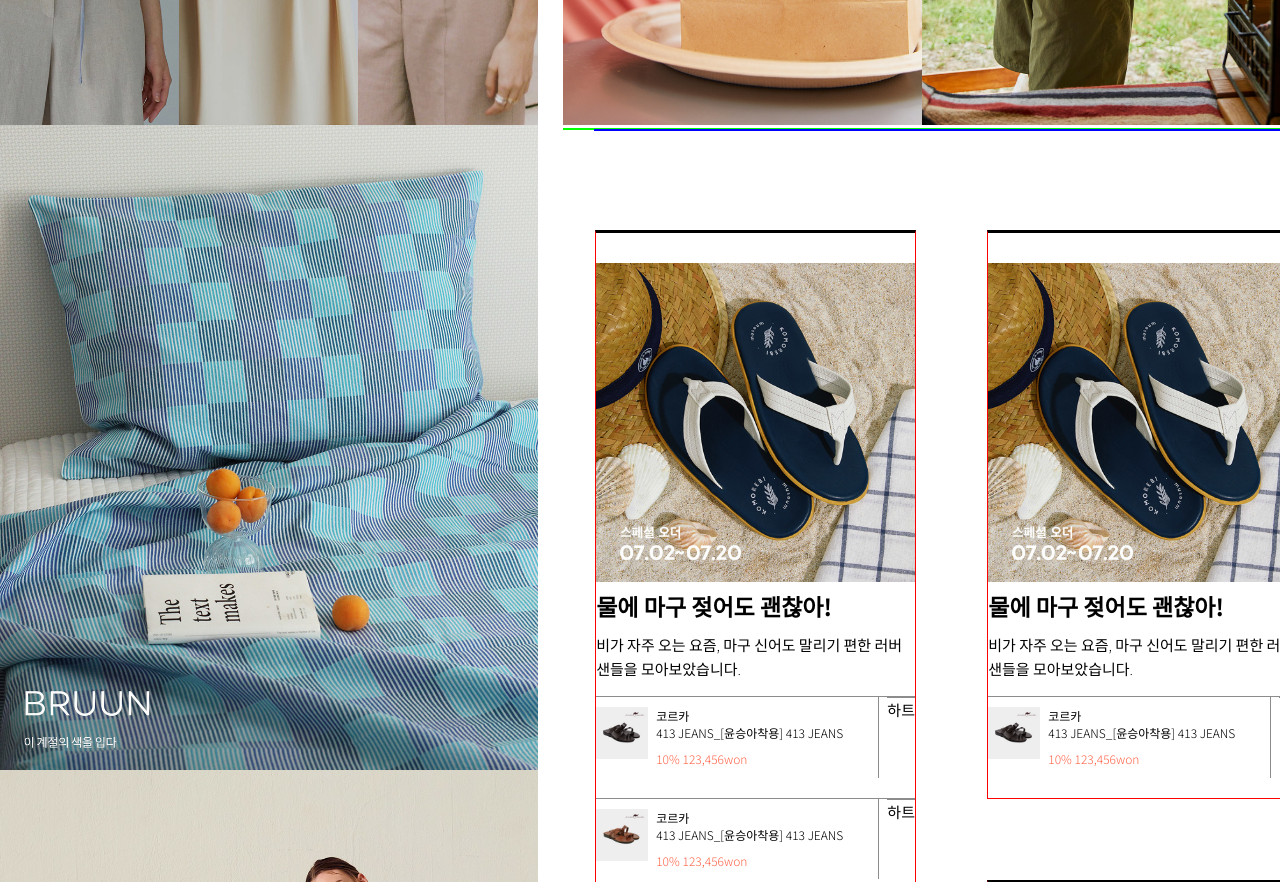
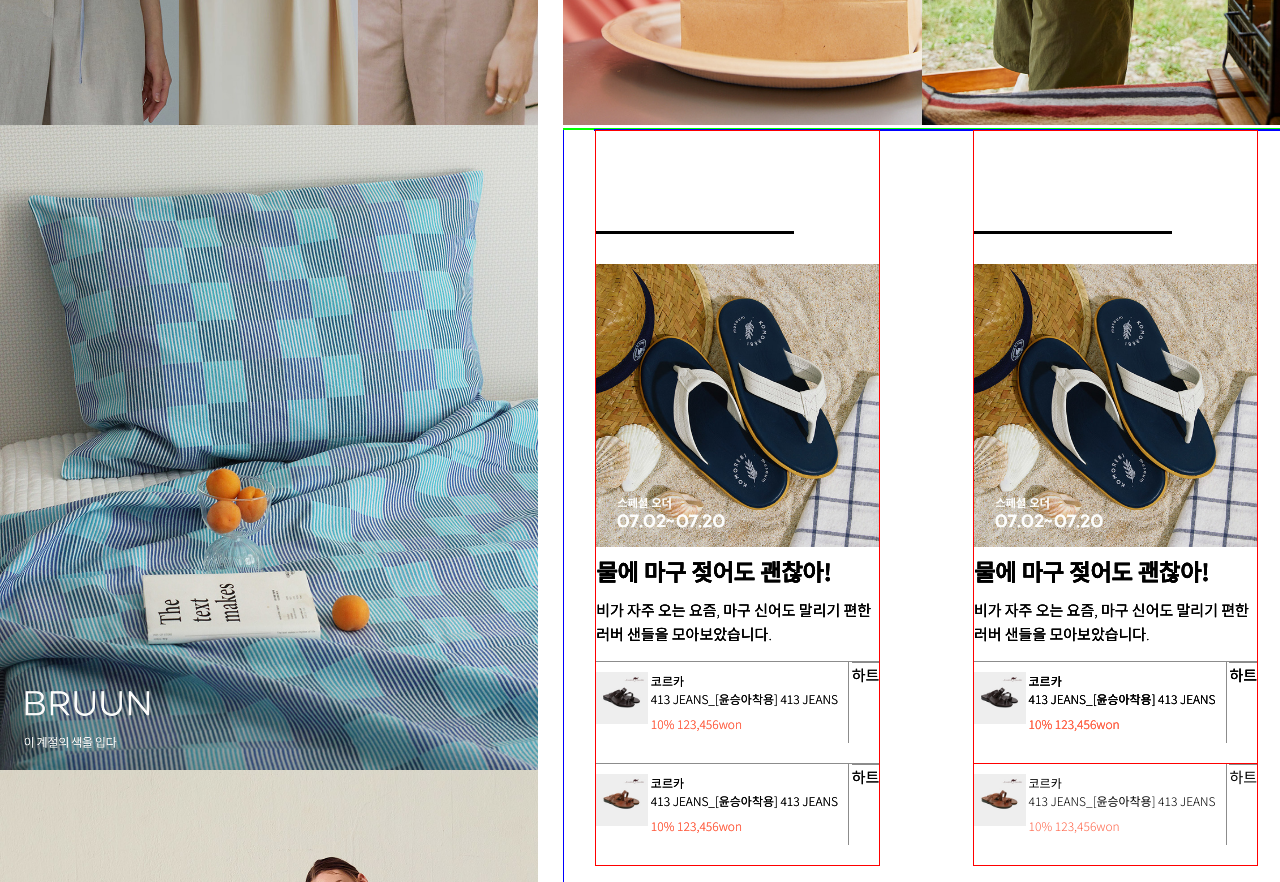
Before and after one commit to yesoljeong/29CM, a plain HTML site: page index.html in a window 1280 px wide. Shown: the part 820-1702 px from the top of the page. Drawn offline with Linux system fonts and the light colour scheme.

Commit message:
오른쪽 배너 위치 수정
배너 하이트 조정 스크립트 수정 중

```diff
--- a/css/main.css
+++ b/css/main.css
@@ -1,5 +1,5 @@
-.wrap{
-    position:relative;
+.wrap {
+    position: relative;
 }
 
 .top_event {
@@ -29,8 +29,8 @@
 
 header {
     position: relative;
-    border:2px solid tomato;
-    background-color:#fff;
+    border: 2px solid tomato;
+    background-color: #fff;
 }
 
 header.fix {
@@ -251,9 +251,9 @@ header .gnb .gnb_etc li a:hover {
 #main {
     position: absolute;
     /* border:5px solid lime; */
-    width:100%;
-    top:300px;
-    display:flex;
+    width: 100%;
+    top: 300px;
+    display: flex;
     justify-content: space-between;
 }
 
@@ -270,120 +270,125 @@ header .gnb .gnb_etc li a:hover {
 /* RIGHT SECTION */
 /* RIGHT SECTION TOP */
 #main .main_right {
-    width:56%;
+    width: 56%;
 }
 
-#main .main_right .main_r_top ul{
-    display:flex;
+#main .main_right::after {
+    content:"";
+    display:inline-block;
+    height:100%;
+    width:1px;
+    background-color:blue;
 }
 
-#main .main_right .main_r_top ul li{
-    width:50%;
+#main .main_right .main_r_top ul {
+    display: flex;
 }
 
-#main .main_right .main_r_top img{
-    width:100%;
+#main .main_right .main_r_top ul li {
+    width: 50%;
+}
+
+#main .main_right .main_r_top img {
+    width: 100%;
 }
 
 /* RIGHT SECTION BOTTOM */
-#main .main_right .main_r_bottom{
-    border:1px solid lime;
+#main .main_right .main_r_bottom {
+    border: 1px solid lime;
     padding: 0 30px;
     position: relative;
 }
 
-#main .main_right .main_r_bottom>ul{
-    width:100%;
+#main .main_right .main_r_bottom>ul {
+    width: 100%;
     border: 1px solid blue;
-    margin-right:10%;
+    margin-right: 10%;
     position: absolute;
+    /* overflow: hidden; */
 }
 
-#main .main_right .main_r_bottom>ul>li{
-    width:45%;
+#main .main_right .main_r_bottom>ul>li {
+    width: 40%;
     border: 1px solid red;
-    border-top:3px solid #000;
-    padding-top:30px;
-    margin-top:100px;
+    /* margin-top: 100px; */
+    padding-top:100px;
+    position: absolute;
+    transition: all .3s linear;
 }
 
-#main .main_right .main_r_bottom>ul>li:nth-child(1){
-    position: absolute;
-    top:0;
-    left:0;
+#main .main_right .main_r_bottom>ul>li::before{
+    content:"";
+    display:block;
+    width:70%;
+    height:3px;
+    background-color:#000;
+    margin-bottom:30px;
 }
 
-#main .main_right .main_r_bottom>ul>li:nth-child(2){
-    position: absolute;
-    top:0;
-    right:0;
+#main .main_right .main_r_bottom>ul>li:nth-child(1n) {
+    top: 0;
+    /* left: 0; */
 }
 
-#main .main_right .main_r_bottom>ul>li:nth-child(3){
-    position: absolute;
-    top:750px;
-    left:0;
+#main .main_right .main_r_bottom>ul>li:nth-child(2n) {
+    top: 0;
+    right: 50px;
 }
 
-#main .main_right .main_r_bottom>ul>li:nth-child(4){
-    position: absolute;
-    top:650px;
-    right:0;
-}
-
-#main .main_right .main_r_bottom .right_title_img{
-    width:100%;
+#main .main_right .main_r_bottom .right_title_img {
+    width: 100%;
     margin-bottom: 10px;
 }
 
-#main .main_right .main_r_bottom h5{
-    font-size:23px;
+#main .main_right .main_r_bottom h5 {
+    font-size: 23px;
     font-weight: 600;
     font-family: 'Noto Sans KR', sans-serif;
     margin-bottom: 15px;
 }
 
-#main .main_right .main_r_bottom p{
+#main .main_right .main_r_bottom p {
     line-height: 1.5rem;
-    font-size:15px;
+    font-size: 15px;
     font-family: 'Noto Sans KR', sans-serif;
     font-weight: 100;
     margin-bottom: 15px;
 }
 
-#main .main_right .main_r_bottom div{
-    display:flex;
+#main .main_right .main_r_bottom div {
+    display: flex;
     justify-content: space-between;
-    border-top:1px solid #8C8C8C;
+    border-top: 1px solid #8C8C8C;
     margin-bottom: 20px;
 }
 
-#main .main_right .main_r_bottom div a:nth-child(2){
-    display:flex;
-    width:70%;
+#main .main_right .main_r_bottom div a:nth-child(2) {
+    display: flex;
+    width: 70%;
 }
 
-#main .main_right .main_r_bottom div img{
-    margin-top:10px;
-    width:52px;
-    height:52px;
+#main .main_right .main_r_bottom div img {
+    margin-top: 10px;
+    width: 52px;
+    height: 52px;
 }
 
-#main .main_right .main_r_bottom div dl{
+#main .main_right .main_r_bottom div dl {
     font-family: 'Noto Sans KR', sans-serif;
-    font-size:12px;
+    font-size: 12px;
     line-height: 1.1rem;
-    border-right:1px solid #8C8C8C;
-    padding:10px 0;
+    border-right: 1px solid #8C8C8C;
+    padding: 10px 0;
     font-weight: 300;
-    width:100%;
+    width: 100%;
 }
 
-#main .main_right .main_r_bottom div dl dt{
+#main .main_right .main_r_bottom div dl dt {
     font-weight: 500;
 }
 
-#main .main_right .main_r_bottom div dl dd:last-child{
-    margin-top:8px;
-    color:tomato;
+#main .main_right .main_r_bottom div dl dd:last-child {
+    margin-top: 8px;
+    color: tomato;
 }
--- a/index.html
+++ b/index.html
@@ -170,6 +170,13 @@
                                 <h5>물에 마구 젖어도 괜찮아!</h5>
                                 <p>비가 자주 오는 요즘, 마구 신어도 말리기 편한 러버 샌들을 모아보았습니다.</p>
                             </a>
+                        </li>
+                        <li>
+                            <a href="">
+                                <img src="images/right_1.jpg" class="right_title_img" alt="">
+                                <h5>물에 마구 젖어도 괜찮아!</h5>
+                                <p>비가 자주 오는 요즘, 마구 신어도 말리기 편한 러버 샌들을 모아보았습니다.</p>
+                            </a>
                             <div>
                                 <a href="#"><img src="images/right_bottom_1.jpg" alt=""></a>
                                 <a href="#">
@@ -230,6 +237,26 @@
                                 </div>
                             </div>
                         </li>
+                        <li>
+                            <a href="">
+                                <img src="images/right_1.jpg" class="right_title_img" alt="">
+                                <h5>물에 마구 젖어도 괜찮아!</h5>
+                                <p>비가 자주 오는 요즘, 마구 신어도 말리기 편한 러버 샌들을 모아보았습니다.</p>
+                            </a>
+                            <div>
+                                <a href="#"><img src="images/right_bottom_1.jpg" alt=""></a>
+                                <a href="#">
+                                    <dl>
+                                        <dt>코르카</dt>
+                                        <dd>413 JEANS_[윤승아착용] 413 JEANS</dd>
+                                        <dd>10% 123,456won</dd>
+                                    </dl>
+                                </a>
+                                <div class="heart_box">
+                                    <p>하트</p>
+                                </div>
+                            </div>
+                        </li>
                     </ul>
                 </li>
             </ul>
@@ -241,14 +268,10 @@
         const fixBefores = document.querySelectorAll('.fixbefore');
         const liElems = document.querySelectorAll('.main_r_bottom>ul>li');
 
-        for (let i = 0; i < liElems.length; i++) {
-            console.log(liElems[i].offsetHeight);
-        }
-
-
-
         // 헤더 fix 부분
         window.addEventListener('scroll', scrollWork);
+        window.addEventListener('resize', resizeWork)
+
 
         function scrollWork() {
             if (html.scrollTop > 50) {
@@ -263,6 +286,23 @@
                 }
             }
         }
+
+        // 오른쪽 하단 배너 위치값 지정하는 스크립트
+        function resizeWork() {
+            liElems[2].style.top = liElems[0].offsetHeight + 'px'
+            liElems[3].style.top = liElems[1].offsetHeight + 'px'
+            liElems[4].style.top = liElems[2].offsetHeight + liElems[0].offsetHeight + 'px'
+            liElems[5].style.top = liElems[3].offsetHeight + liElems[1].offsetHeight + 'px'
+
+            liElems[1].style.left = liElems[0].offsetWidth + 80 + 'px'
+
+            console.log()
+        }
+
+        // for (let i = 0; i < liElems.length; i++) {
+        //     console.log(liElems[i]);
+        // }
+        console.log(liElems[0 * 2])
     </script>
 
 </body>
```
